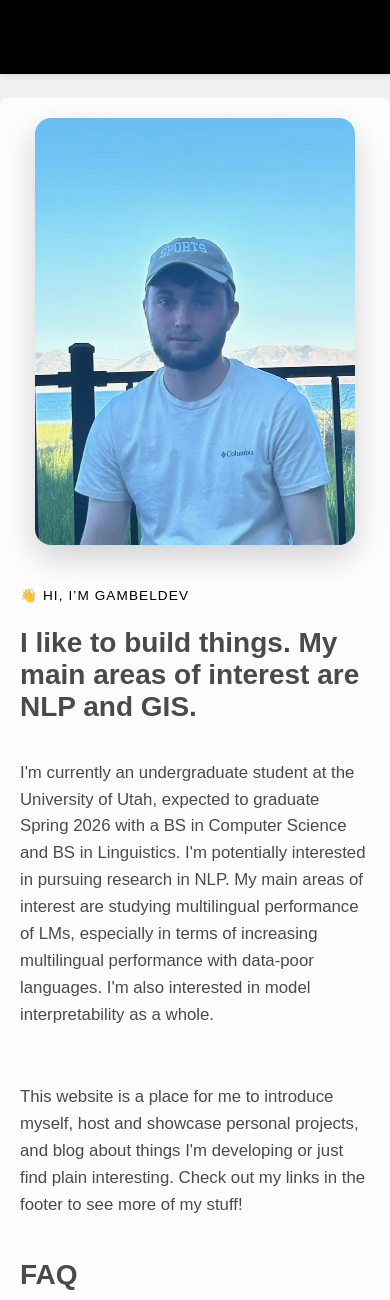
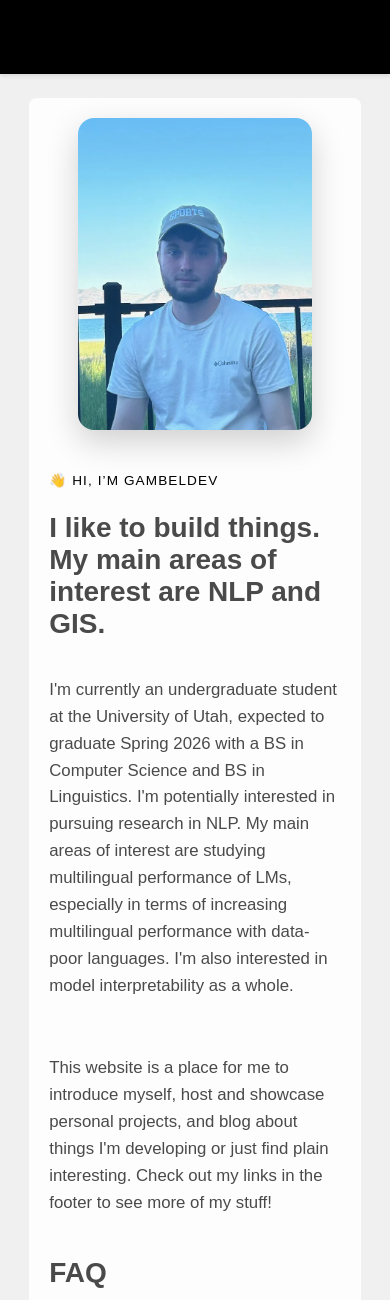
Before and after one commit to MtGambelOak/MountGambelOak, a Python web app: template app/templates/index.html in a window 390 px wide. Shown: the top 1300 px of the page. Run offline with Jinja, Linux system fonts and the light colour scheme; the template is opened without the code that fills it, so the values that code supplies are empty.

Commit message:
sum styling changes

```diff
--- a/app/static/css/base.css
+++ b/app/static/css/base.css
@@ -4,7 +4,7 @@
   --btn-radius: 6px;
   --btn-padding: 0.75rem 1.5rem;
   --btn-transition: background-color 0.3s ease;
-  --main-max-width: 768px;
+  --main-max-width: clamp(320px, 85vw, 1100px);
   --main-radius: 8px;
 
   /* fallback accent */
--- a/app/static/css/pages/blog-post.css
+++ b/app/static/css/pages/blog-post.css
@@ -1,6 +1,5 @@
 /* Blog post layout */
 .blog-post {
-  max-width: min(1040px, 100%);
   margin: 3rem auto;
   background: var(--main-bg);
   padding: clamp(2rem, 5vw, 3rem);
--- a/app/static/css/pages/home.css
+++ b/app/static/css/pages/home.css
@@ -11,8 +11,9 @@
 }
 
 .intro-media img {
-  width: 100%;
-  max-width: 320px;
+  width: min(100%, clamp(200px, 60vw, 320px));
+  aspect-ratio: 320 / 427;
+  height: auto;
   display: block;
   border-radius: 16px;
   box-shadow: 0 12px 32px rgba(0, 0, 0, 0.18);
--- a/app/static/css/pages/not-found.css
+++ b/app/static/css/pages/not-found.css
@@ -1,6 +1,5 @@
 /* Not-found layout */
 .not-found {
-  max-width: min(760px, 100%);
   background: var(--main-bg);
   margin: 3rem auto;
   padding: clamp(2rem, 5vw, 3rem);
--- a/app/static/css/pages/resume.css
+++ b/app/static/css/pages/resume.css
@@ -41,7 +41,7 @@
 }
 
 .resume-preview iframe {
-  width: min(100%, 840px);
+  width: var(--main-max-width);
   height: 80vh;
   border: none;
   display: block;
--- a/app/static/css/theme.css
+++ b/app/static/css/theme.css
@@ -32,7 +32,7 @@
 .dark {
   --bg: #121010;
   --text: #eee;
-  --main-bg: #121212;
+  --main-bg: rgba(255,255,255,0.02);
   --main-text: #eee;
   --footer-bg-opacity: 1;
 }
```
